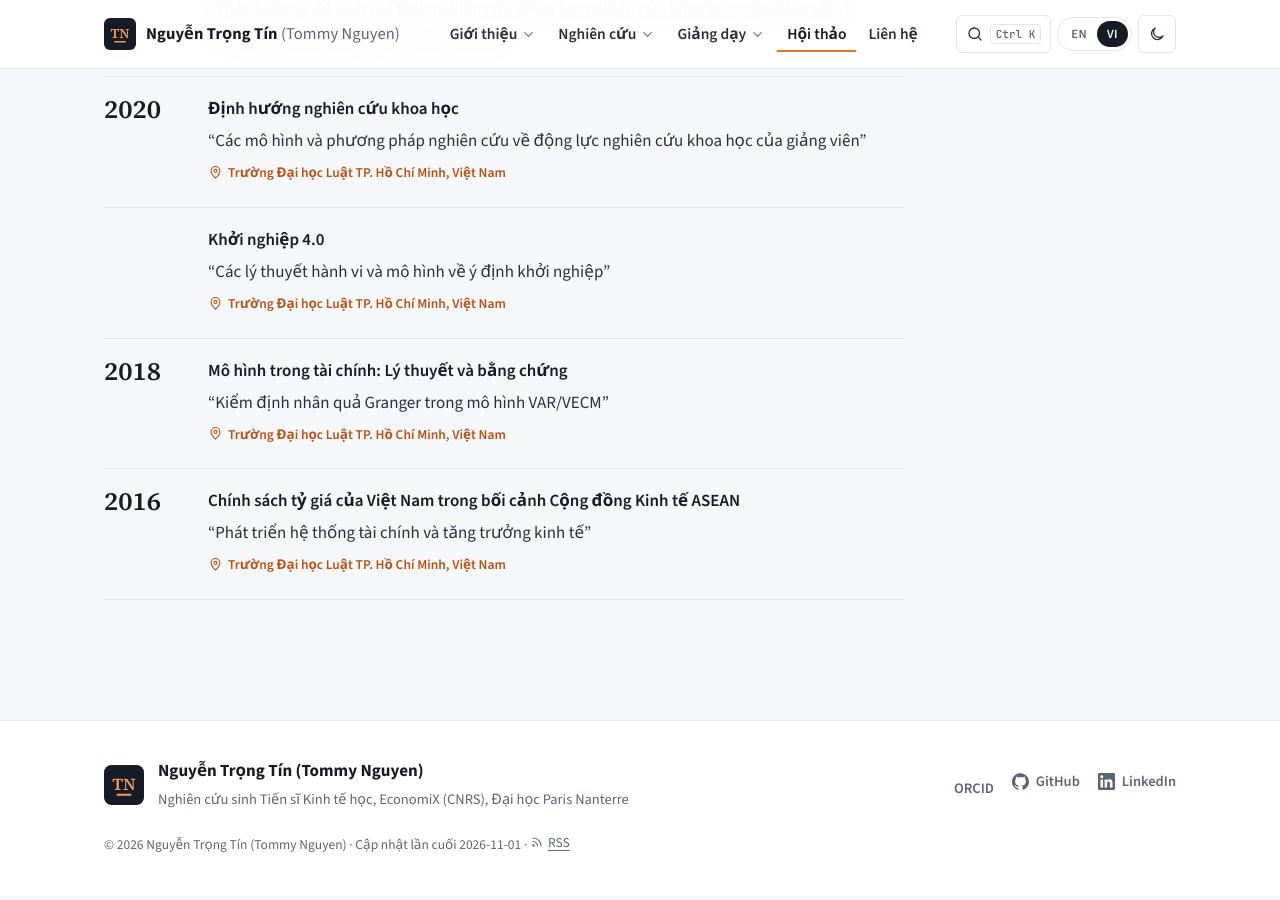
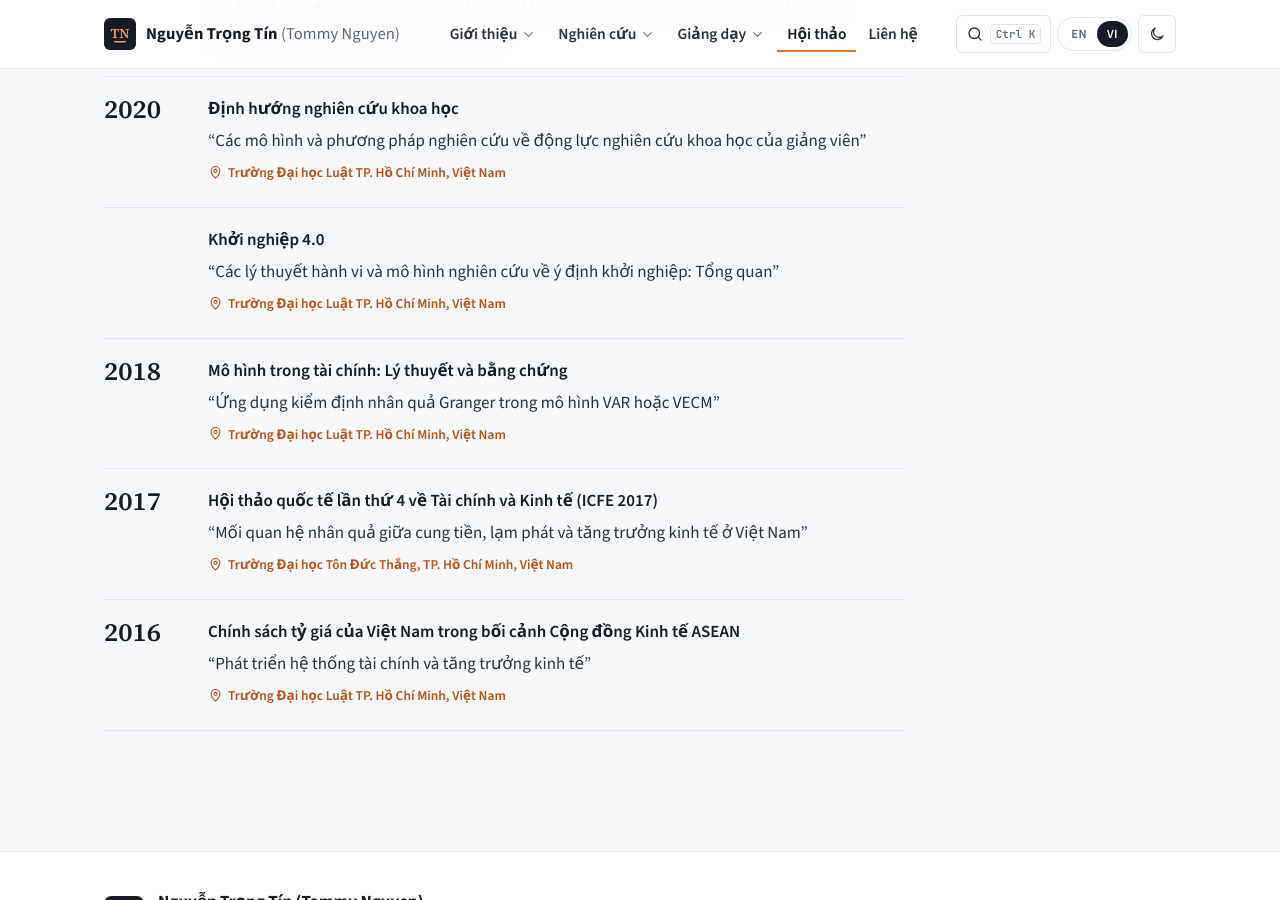
Before and after one commit to trongtin142/trongtin142.github.io, a Jekyll site: the page built from _pages/vi-conferences.md, in a window 1280 px wide and 900 px high, scrolled down 1212 px. Built offline with Jekyll 4.4.1, drawn with Linux system fonts in a browser that asks for light colours; a style sheet for code colours, icons or effects is not loaded.

Commit message:
Conferences: proceedings details, ICFE 2017 talk, titles synced with proceedings
Co-Authored-By: Claude Opus 5.5 <noreply@anthropic.com>
Claude-Session: https://claude.ai/code/session_01F1yxYqWhASM3VpctEWMcuF

```diff
--- a/_data/conferences.yml
+++ b/_data/conferences.yml
@@ -1,5 +1,6 @@
 # Conference presentations (Conferences page, home-page counter, map) and other places on the map.
 # place: id of an entry under `places`. slides / video: optional links shown as buttons.
+# proc, publisher, isbn (each with an optional _vi version): proceedings in which the paper was published.
 
 talks:
   - year: 2026
@@ -39,17 +40,38 @@ talks:
     event_vi: "Khởi nghiệp 4.0"
     host: "Ho Chi Minh City University of Law, Vietnam"
     host_vi: "Trường Đại học Luật TP. Hồ Chí Minh, Việt Nam"
-    title: "Behavioral theories and models of entrepreneurial intention"
-    title_vi: "Các lý thuyết hành vi và mô hình về ý định khởi nghiệp"
+    title: "Behavioral theories and research models of entrepreneurial intention: An overview"
+    title_vi: "Các lý thuyết hành vi và mô hình nghiên cứu về ý định khởi nghiệp: Tổng quan"
     place: hcmlaw
+    proc: "Proceedings of the Scientific Conference “Start-up 4.0”"
+    proc_vi: "Kỷ yếu Hội thảo khoa học “Khởi nghiệp 4.0”"
+    publisher: "Vietnam National University Ho Chi Minh City Press"
+    publisher_vi: "NXB Đại học Quốc gia TP. Hồ Chí Minh"
+    isbn: "978-604-73-7826-5"
   - year: 2018
     event: "Models in Finance: Theory and Evidence"
     event_vi: "Mô hình trong tài chính: Lý thuyết và bằng chứng"
     host: "Ho Chi Minh City University of Law, Vietnam"
     host_vi: "Trường Đại học Luật TP. Hồ Chí Minh, Việt Nam"
-    title: "Granger causality in VAR/VECM"
-    title_vi: "Kiểm định nhân quả Granger trong mô hình VAR/VECM"
+    title: "Applying Granger causality tests in VAR or VECM frameworks"
+    title_vi: "Ứng dụng kiểm định nhân quả Granger trong mô hình VAR hoặc VECM"
     place: hcmlaw
+    proc: "Proceedings of the Scientific Conference “Models in Finance: Theory and Evidence”"
+    proc_vi: "Kỷ yếu Hội thảo khoa học “Mô hình trong tài chính: Lý thuyết và bằng chứng”"
+    publisher: "UEH Publishing House"
+    publisher_vi: "NXB Kinh tế TP. Hồ Chí Minh"
+    isbn: "978-604-922-641-0"
+  - year: 2017
+    event: "4th International Conference on Finance and Economics (ICFE 2017)"
+    event_vi: "Hội thảo quốc tế lần thứ 4 về Tài chính và Kinh tế (ICFE 2017)"
+    host: "Ton Duc Thang University, Ho Chi Minh City, Vietnam"
+    host_vi: "Trường Đại học Tôn Đức Thắng, TP. Hồ Chí Minh, Việt Nam"
+    title: "The causal relationship between money supply, inflation, and economic growth in Vietnam"
+    title_vi: "Mối quan hệ nhân quả giữa cung tiền, lạm phát và tăng trưởng kinh tế ở Việt Nam"
+    place: tdtu
+    proc: "Proceedings of the 4th International Conference on Finance and Economics"
+    proc_vi: "Kỷ yếu Hội thảo quốc tế lần thứ 4 về Tài chính và Kinh tế"
+    isbn: "978-80-87990-11-7"
   - year: 2016
     event: "Exchange Rate Policy in Vietnam in the Context of the ASEAN Economic Community"
     event_vi: "Chính sách tỷ giá của Việt Nam trong bối cảnh Cộng đồng Kinh tế ASEAN"
@@ -115,5 +137,6 @@ places:
   tallinn: { name: "Tallinn", name_vi: "Tallinn", lat: 59.3956, lng: 24.6713 }
   thainguyen: { name: "Thai Nguyen", name_vi: "Thái Nguyên", lat: 21.5942, lng: 105.8482 }
   hcmlaw: { name: "Ho Chi Minh City", name_vi: "TP. Hồ Chí Minh", lat: 10.7618, lng: 106.7061 }
+  tdtu: { name: "Ho Chi Minh City (District 7)", name_vi: "TP. Hồ Chí Minh (Quận 7)", lat: 10.7326, lng: 106.6991 }
   iu: { name: "Ho Chi Minh City (Thu Duc)", name_vi: "TP. Hồ Chí Minh (Thủ Đức)", lat: 10.8770, lng: 106.8013 }
   uel: { name: "Ho Chi Minh City (Thu Duc)", name_vi: "TP. Hồ Chí Minh (Thủ Đức)", lat: 10.8702, lng: 106.7782 }
```
